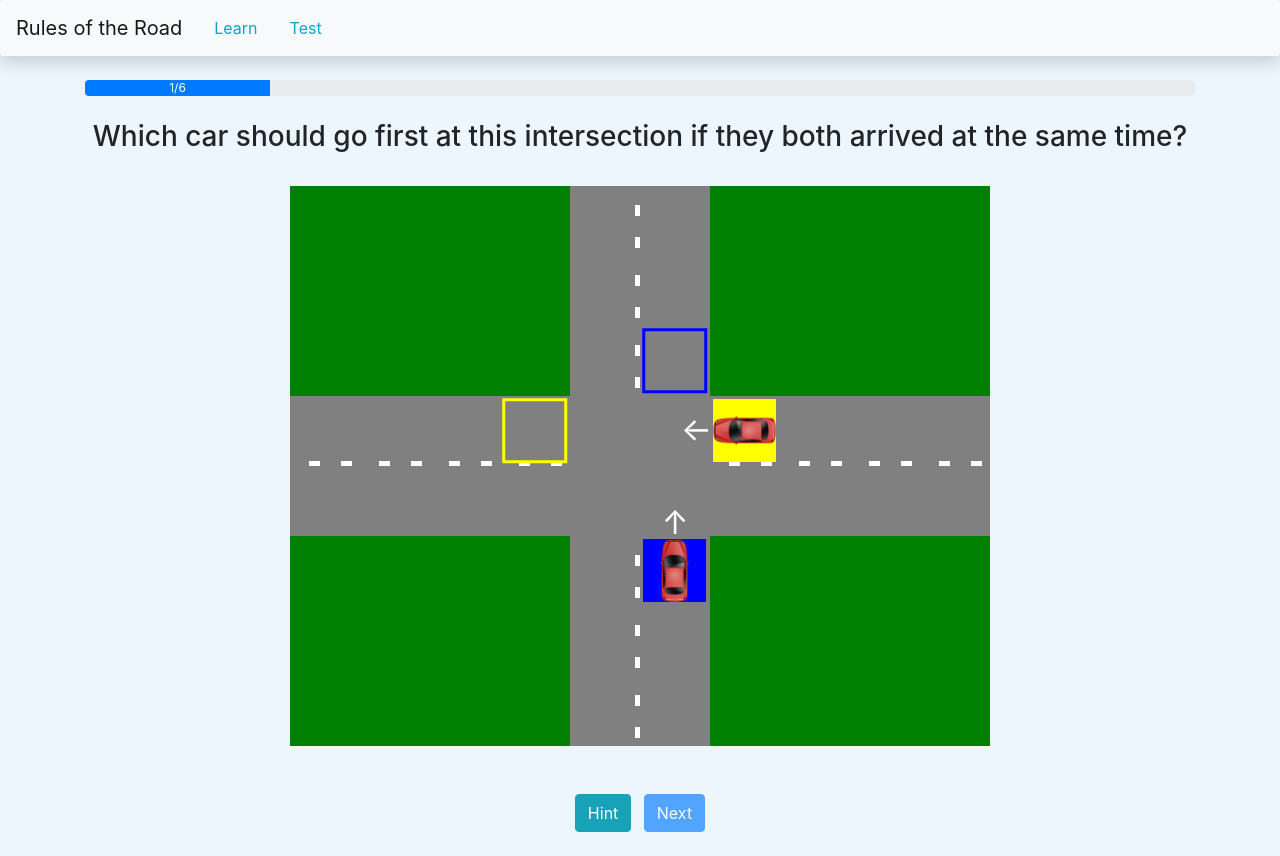
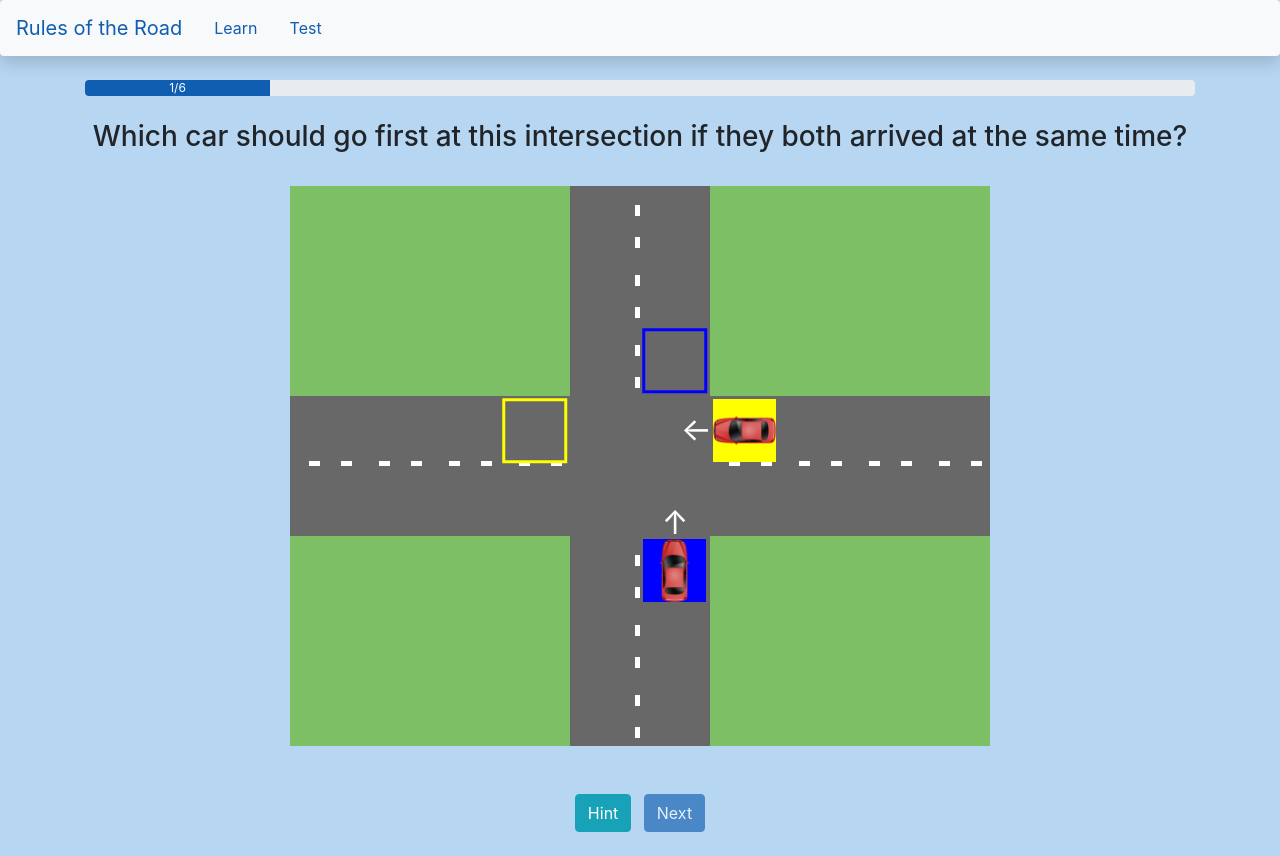
Before and after one commit to Chinmay-Garg/Right-of-Way, a Flask app: page /quiz/1 in a window 1280 px wide. Run offline with Flask 2, Linux system fonts and the light colour scheme; some libraries are stand-ins or nearby versions.

Commit message:
color changes

```diff
--- a/Rules of the Road/static/main.css
+++ b/Rules of the Road/static/main.css
@@ -5,11 +5,11 @@ img {
 }
 
 body {
-    background-color: #EEF6FD;
+    background-color: #b6d6f2;
 }
 
 a {
-    color: #11A3D0;
+    color: #105eb1;
 }
 
 .center {
@@ -178,18 +178,18 @@ button{
 }
 
 .terrain .grass {
-    background-color: green;
+    background-color: #7cbf65;
 }
 
 .terrain .road {
-    background-color: gray;
+    background-color: #686868;
     display: flex;
     align-items: center;
     justify-content: center;
 }
 
 .terrain .droppable {
-    background-color: gray !important;
+    background-color: #686868 !important;
     position: relative;
     /* opacity: 0.2; */
     display: flex;
@@ -265,3 +265,26 @@ button{
     font-size: 2rem;
     transform: translateX(-50%);
 }
+
+.btn-primary {
+    background-color: #105eb1;
+    border-color: #105eb1;
+}
+
+.btn-primary:disabled {
+    background-color: #105eb1;
+    border-color: #105eb1;
+}
+
+.progress-bar {
+    background-color: #105eb1;
+}
+
+.btn-primary:not(:disabled):not(.disabled).active {
+    background-color: #105eb1;
+    border-color: #105eb1;
+}
+
+.navbar-gray {
+    background-color: #e2e4e7; !important
+}
--- a/Rules of the Road/templates/layout.html
+++ b/Rules of the Road/templates/layout.html
@@ -26,7 +26,7 @@
   </head>
   <body>
 
-    <nav class="navbar shadow rounded navbar-expand-lg navbar-light bg-light">
+    <nav class="navbar shadow rounded navbar-expand-lg navbar-gray bg-light">
       <a class="navbar-brand" href="/">Rules of the Road</a>
       <a class="nav-link" href="/learn/1">Learn</a>
       <a class="nav-link" href="/quiz">Test</a>
```
